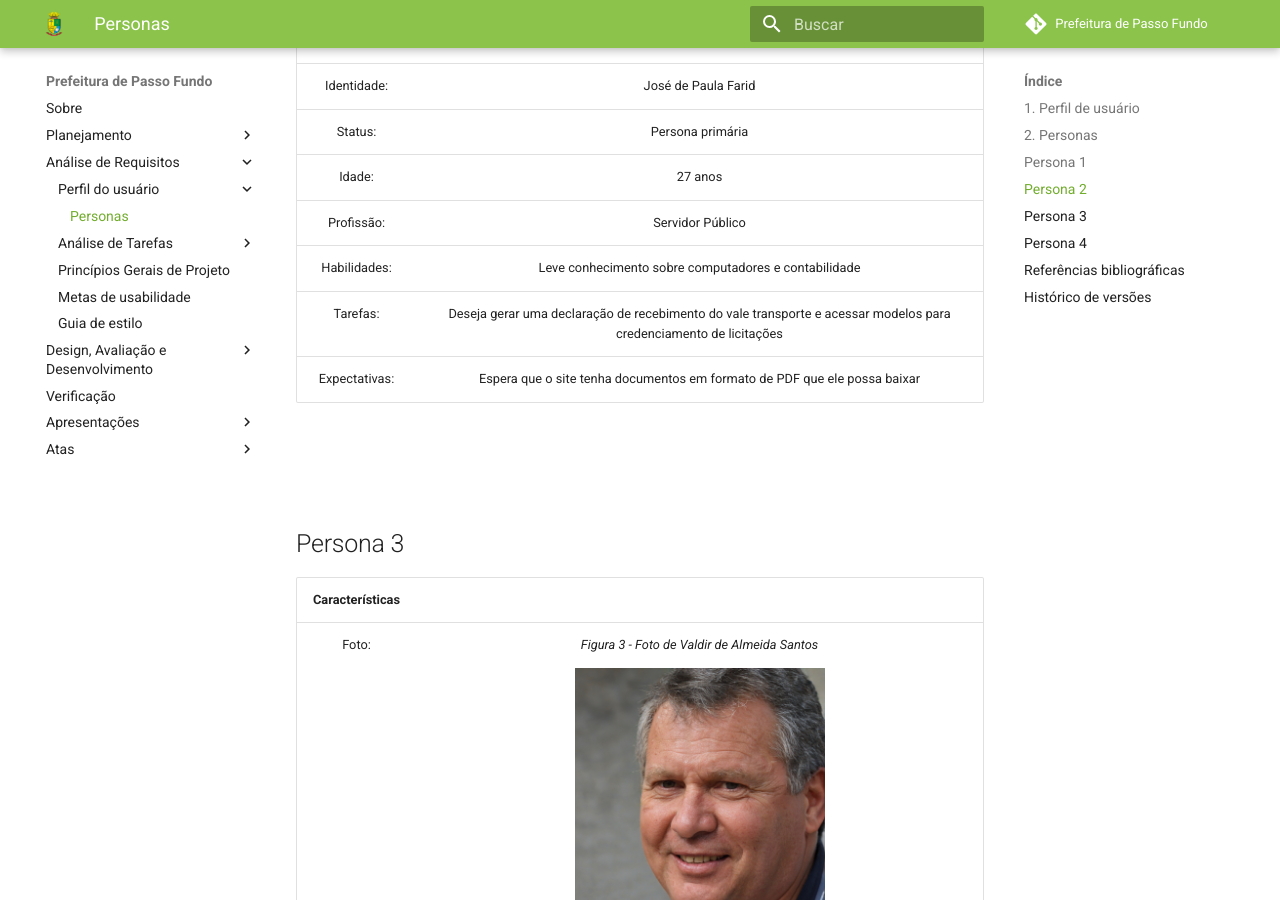
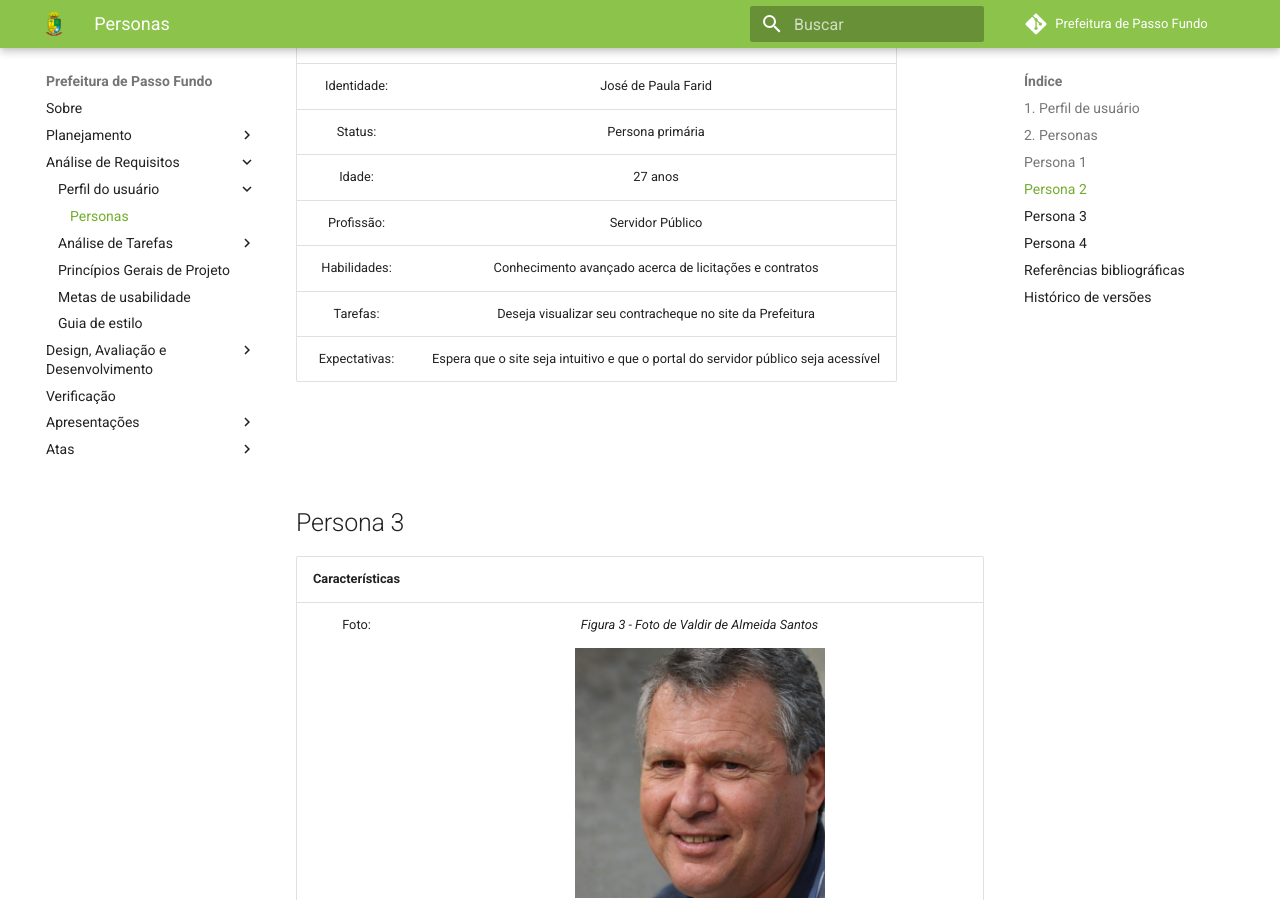
Before and after one commit to Interacao-Humano-Computador/2021.2-Prefeitura-de-Passo-Fundo, an MkDocs documentation site: the page built from docs/AnaliseRequisitos/PerfilUsuario/personas.md, in a window 1280 px wide and 900 px high, scrolled down 2665 px. Built offline with MkDocs 1.6.1 and Material for MkDocs 9.7.7, drawn with Linux system fonts in a browser that asks for light colours; comment, search, counter and statistics services are not loaded.

Commit message:
Corrigindo perfil da persona

```diff
--- a/docs/AnaliseRequisitos/PerfilUsuario/personas.md
+++ b/docs/AnaliseRequisitos/PerfilUsuario/personas.md
@@ -51,9 +51,9 @@ Como nosso projeto gira em torno do site da prefeitura de Passo Fundo, o públic
  | Status: |   Persona primária  |
  | Idade: |  27 anos  |
  | Profissão: |  Servidor Público  |
- | Habilidades: |  Leve conhecimento sobre computadores e contabilidade  |
- | Tarefas: |   Deseja gerar uma declaração de recebimento do vale transporte e acessar modelos para credenciamento de licitações   |
- | Expectativas: |  Espera que o site tenha documentos em formato de PDF que ele possa baixar |
+ | Habilidades: | Conhecimento avançado acerca de licitações e contratos |
+ | Tarefas: |   Deseja visualizar seu contracheque no site da Prefeitura|
+ | Expectativas: |  Espera que o site seja intuitivo e que o portal do servidor público seja acessível |
 
 <br>
 <br>
```
